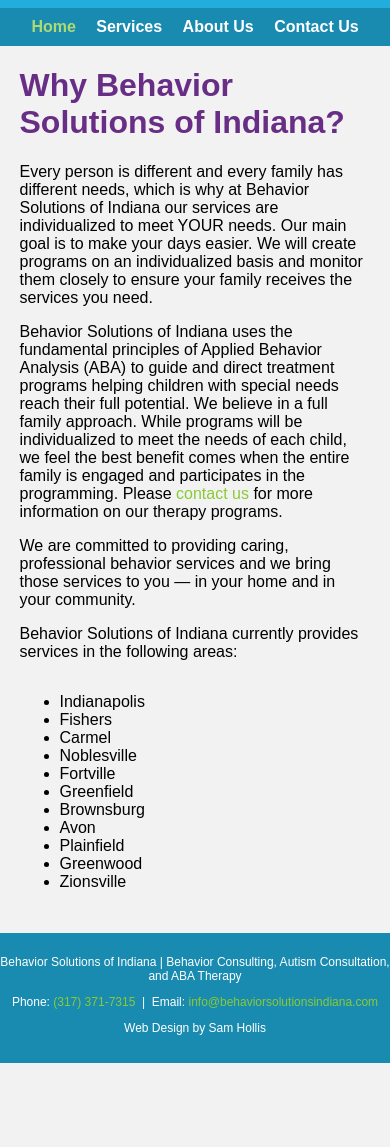
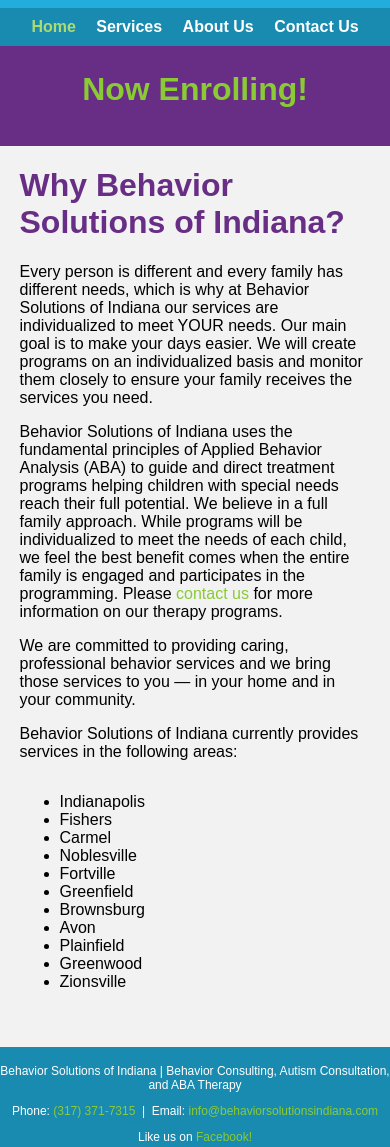
Before and after one commit to hollissam3/Behavior-Solutions-Indiana-Website, a website: page app/index.html in a window 390 px wide. Shown: the part 117-1264 px from the top of the page. Before the commit the page ends 1180 px from the top, so only its background shows below. Drawn offline with nearby package versions, Linux system fonts and the light colour scheme; files that its build step writes are made by us from their sources.

Commit message:
Added Facebook link to footer and now enrolling banner on homepage.

```diff
--- a/app/index.html
+++ b/app/index.html
@@ -42,7 +42,11 @@
           </nav>
         </div>
       </header>
-
+      <div id="enrollment-banner">
+        <div id="enroll-wrap">
+          <h1><a href="contact.html">Now Enrolling!</a></h1>
+        </div>
+      </div>
       <main>
         <h1>Why Behavior Solutions of Indiana?</h1>
 
@@ -74,11 +78,11 @@
       <footer>
         <p>Behavior Solutions of Indiana | Behavior Consulting, Autism Consultation, and ABA Therapy</p>
         <p>Phone: <a href="tel:3173717315">(317) 371-7315</a>&nbsp;&nbsp;|&nbsp;&nbsp;Email: <a href="mailto:info@behaviorsolutionsindiana.com">info@behaviorsolutionsindiana.com</a></p>
+        <p>Like us on <a href="www.facebook.com/pages/Behavior-Solutions-of-Indiana/326760694194174">Facebook!</a></p>
         <p>Web Design by Sam Hollis</p>
       </footer>
     </div>
 
-    <!-- Google Analytics: change UA-XXXXX-X to be your site's ID -->
     <script>
       (function(i,s,o,g,r,a,m){i['GoogleAnalyticsObject']=r;i[r]=i[r]||function(){
       (i[r].q=i[r].q||[]).push(arguments)},i[r].l=1*new Date();a=s.createElement(o),
--- a/app/styles/_general.scss
+++ b/app/styles/_general.scss
@@ -15,15 +15,15 @@
   padding-bottom: 13.5%;
 
   @media screen and (max-width: 800px) {
-    padding-bottom: 20%;
+    padding-bottom: 35%;
   }
 
   @media screen and (max-width: 450px) {
-    padding-bottom: 40%;
+    padding-bottom: 50%;
   }
 
   @media screen and (max-width: 350px) {
-    padding-bottom: 45%;
+    padding-bottom: 55%;
   }
 }
 
@@ -45,6 +45,7 @@
   float: left;
   padding: 5px 0 0 0;
   width: 100%;
+  margin-bottom: 0;
 }
 
 #logo {
@@ -92,16 +93,16 @@
   text-align: center;
   clear: both;
   overflow: auto;
-  padding-top: 10px;
-  margin-top: 20px;
+  padding-top: 5px;
+  margin-top: 5px;
   position: absolute;
   bottom: 0;
   left: 0;
   width: 100%;
-  height: 100px;
+  height: 120px;
 
   @media screen and (max-width: 450px) {
-    height: 120px;;
+    height: 150px;
   }
 }
 
--- a/app/styles/_header_responsive.scss
+++ b/app/styles/_header_responsive.scss
@@ -15,7 +15,7 @@
 
   header {
     border-bottom: 5px solid darken($blue, 10%);
-    margin-bottom: 60px;
+    margin-bottom: 0;
   }
 
   #header-wrap {
--- a/app/styles/_home.scss
+++ b/app/styles/_home.scss
@@ -18,3 +18,22 @@
 		padding-top: 0;
 	}
 }
+
+#enrollment-banner {
+  background-color: $purple;
+  margin: 0 auto;
+  width: 100%;
+  height: 100px;
+  clear: both;
+
+  a:hover {
+    color: darken($green, 5%);
+  }
+
+  h1 {
+    color: $green;
+    text-align: center;
+    padding-top: 25px;
+    padding-bottom: 25px;
+  }
+}
```
Also changed, not shown: app/about.html (+1 -1 lines), app/contact.html (+1 -1 lines), app/services.html (+1 -1 lines).
